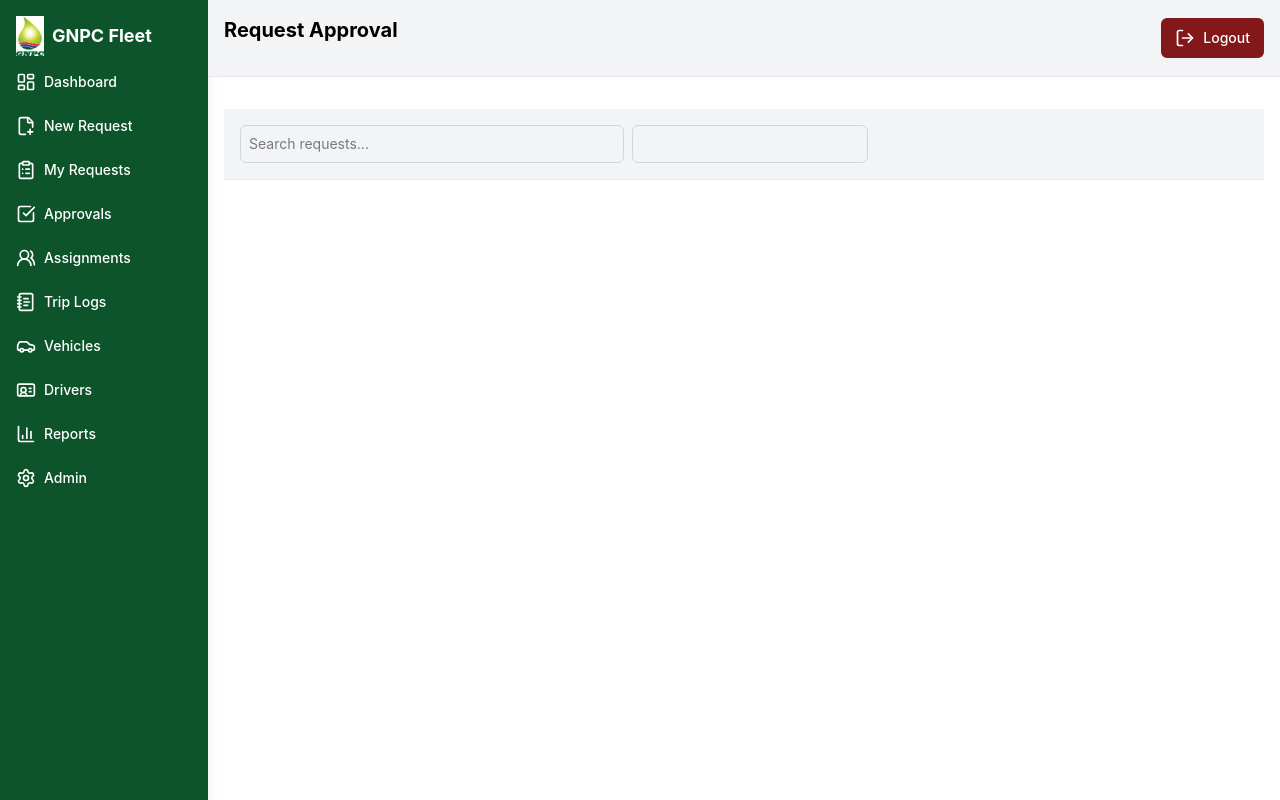
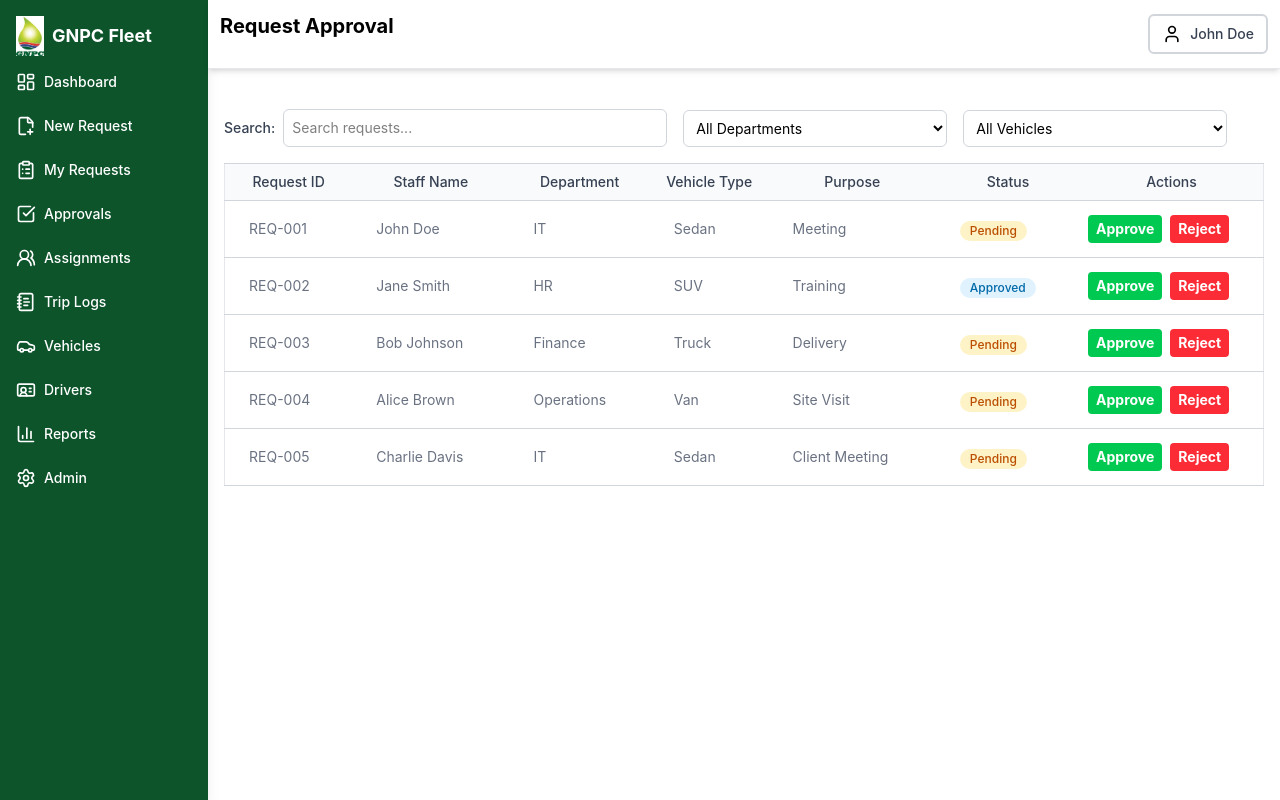
Before and after one commit to ChristineMendy22/Gnpc_fleet_management, a React (Vite) app in the folder client/: page /approval in a window 1280 px wide. Built offline with nearby package versions, Linux system fonts and the light colour scheme.

Commit message:
added the approval form

```diff
--- a/client/src/Pages/Approval.jsx
+++ b/client/src/Pages/Approval.jsx
@@ -6,11 +6,8 @@ import React from 'react'
 const Approval = () => {
   return (
     <AppLayout title="Request Approval">
-      <RequestApproval />
+        <RequestApproval />
     </AppLayout>
-    // <div className="p-4 bg-gray-100 border-b border-gray-200 my-4">
-    //     <h2 className='text-green-700'>Request Approval</h2>
-    // </div>
   )
 }
 
--- a/client/src/Pages/MyRequests.jsx
+++ b/client/src/Pages/MyRequests.jsx
@@ -4,27 +4,10 @@ import {
 } from "lucide-react";
 import AppLayout from "../layout/AppLayout";
 import { useNavigate } from "react-router-dom";
+import { STATUS_STYLES, STATUSES } from "../data/dummyData";
 
 // Data
 
-const STATUSES = [
-  "All",
-  "Completed",
-  "Approved",
-  "Assigned",
-  "Pending",
-  "Rejected",
-  "Draft",
-];
-
-const STATUS_STYLES = {
-  Completed: "bg-emerald-100 text-emerald-700",
-  Approved: "bg-sky-100 text-sky-700",
-  Assigned: "bg-blue-100 text-blue-800",
-  Pending: "bg-amber-100 text-amber-700",
-  Rejected: "bg-rose-100 text-rose-700",
-  Draft: "bg-slate-200 text-slate-600",
-};
 
 const REQUESTS = [
   { date: "02 Jun 2026", From: "Head office", To: "Brikama", purpose: "Cartridge delivery", status: "Completed" },
@@ -71,7 +54,7 @@ const MyRequests = () => {
               <Plus /> Add Request
             </button>
           </div>
-          <table className="min-w-full divide-y divide-gray-200">
+          <table className="min-w-full divide-y divide-gray-200 border border-gray-200">
             <thead className="bg-gray-50">
               <tr>
                 <th scope="col" className="px-6 py-3 text-left text-xs font-medium text-gray-500 uppercase tracking-wider">Date</th>
--- a/client/src/components/RequestApproval.jsx
+++ b/client/src/components/RequestApproval.jsx
@@ -1,21 +1,85 @@
-import React from 'react'
+import { Check, X } from "lucide-react"
+import { STATUS_STYLES } from "../data/dummyData"
+
 
 const RequestApproval = () => {
+    const REQUESTAPPROVALS = [
+        {requestId: "REQ-001", staffName: "John Doe", department: "IT", vehicleType: "Sedan", purpose: "Meeting", status: "Pending"},
+        {requestId: "REQ-002", staffName: "Jane Smith", department: "HR", vehicleType: "SUV", purpose: "Training", status: "Approved"},
+        {requestId: "REQ-003", staffName: "Bob Johnson", department: "Finance", vehicleType: "Truck", purpose: "Delivery", status: "Pending"},
+        {requestId: "REQ-004", staffName: "Alice Brown", department: "Operations", vehicleType: "Van", purpose: "Site Visit", status: "Pending"},
+        {requestId: "REQ-005", staffName: "Charlie Davis", department: "IT", vehicleType: "Sedan", purpose: "Client Meeting", status: "Pending"}
+    ]
   return (
-    <div className="p-4 bg-gray-100 border-b border-gray-200 my-4">
-        <div className="flex items-center gap-2">
-            <input
+    <div className="bg-white my-6">
+        <div className="flex items-center gap-4 mb-4">
+            {/* <input
+                type="text"
+                id="search"
+                className="w-66 border border-gray-300 p-2 rounded-md text-sm focus:outline-none focus:ring-2 focus:ring-green-500 focus:border-green-500"
+                placeholder="Search requests..."
+            /> */}
 
-                id="search"
-                className="w-96 border border-gray-300 p-2 rounded-md text-sm focus:outline-none focus:ring-2 focus:ring-green-500 focus:border-green-500"
-                placeholder="Search requests..."
-            />
-            <input
-                type="text"
-                className='border border-gray-300 rounded-md p-2 text-sm focus:outline-none focus:ring-2 focus:ring-green-500 focus:border-green-500'
-
-            />
+            {/* Search bar */}
+              <div className="flex items-center gap-2">
+                <label htmlFor="search" className="text-sm font-medium text-gray-700">Search:</label>
+                <input
+                  id="search"
+                  className="w-96 border border-gray-300 p-2 rounded-md text-sm focus:outline-none focus:ring-2 focus:ring-green-500 focus:border-green-500"
+                  placeholder="Search requests..."
+                />
+              </div>
+            <select className="w-66 border border-gray-300 p-2 rounded-md text-sm focus:outline-none focus:ring-2 focus:ring-green-500 focus:border-green-500">
+                <option value="">All Departments</option>
+                <option value="IT" onClick>IT</option>
+                <option value="HR">HR</option>
+                <option value="Finance">Finance</option>
+                <option value="Operations">Operations</option>
+                <option value="Commance">Commance</option>
+            </select>
+            <select className="w-66 border border-gray-300 p-2 rounded-md text-sm focus:outline-none focus:ring-2 focus:ring-green-500 focus:border-green-500">
+                <option value="">All Vehicles</option>
+                <option value="Sedan">Sedan</option>
+                <option value="SUV">SUV</option>
+                <option value="Truck">Truck</option>
+                <option value="Van">Van</option>
+                <option value="Toyota">Toyota</option>
+            </select>
         </div>
+        <table className="min-w-full divide-y divide-gray-200 border border-gray-200">
+            <thead className="bg-gray-50">
+                <tr>
+                    <th className="border-y border-gray-300 p-2 text-sm font-medium text-gray-700">Request ID</th>
+                    <th className="border-y border-gray-300 p-2 text-sm font-medium text-gray-700">Staff Name</th>
+                    <th className="border-y border-gray-300 p-2 text-sm font-medium text-gray-700">Department</th>
+                    <th className="border-y border-gray-300 p-2 text-sm font-medium text-gray-700">Vehicle Type</th>
+                    <th className="border-y border-gray-300 p-2 text-sm font-medium text-gray-700">Purpose</th>
+                    <th className="border-y border-gray-300 p-2 text-sm font-medium text-gray-700">Status</th>
+                    <th className="border-y border-gray-300 p-2 text-sm font-medium text-gray-700">Actions</th>
+                </tr>
+            </thead>
+             <tbody className="bg-white divide-y divide-gray-200">
+                {/* Table rows would go here */}
+                {REQUESTAPPROVALS.map((request, index) => (
+                    <tr key={index} className="border-b border-gray-300">
+                        <td className="px-6 py-4 whitespace-nowrap text-sm text-gray-500">{request.requestId}</td>
+                        <td className="px-6 py-4 whitespace-nowrap text-sm text-gray-500">{request.staffName}</td>
+                        <td className="px-6 py-4 whitespace-nowrap text-sm text-gray-500">{request.department}</td>
+                        <td className="px-6 py-4 whitespace-nowrap text-sm text-gray-500">{request.vehicleType}</td>
+                        <td className="px-6 py-4 whitespace-nowrap text-sm text-gray-500">{request.purpose}</td>
+                        <td className="px-6 py-4 whitespace-nowrap">
+                            <span className={`inline-flex items-center px-2.5 py-0.5 rounded-full text-xs font-medium ${STATUS_STYLES[request.status]}`}>
+                                {request.status}
+                            </span>
+                        </td>
+                        <td className="p-2 text-sm text-gray-700">
+                            <button className="bg-green-500 hover:bg-green-700 text-white font-bold py-1 px-2 rounded">Approve</button>
+                            <button className="bg-red-500 hover:bg-red-700 text-white font-bold py-1 px-2 rounded ml-2">Reject</button>
+                        </td>
+                    </tr>
+                ))}
+            </tbody>
+        </table>
 
     </div>
   )
--- /dev/null
+++ b/client/src/data/dummyData.js
@@ -0,0 +1,19 @@
+
+export const STATUSES = [
+  "All",
+  "Completed",
+  "Approved",
+  "Assigned",
+  "Pending",
+  "Rejected",
+  "Draft",
+];
+
+export const STATUS_STYLES = {
+  Completed: "bg-emerald-100 text-emerald-700",
+  Approved: "bg-sky-100 text-sky-700",
+  Assigned: "bg-blue-100 text-blue-800",
+  Pending: "bg-amber-100 text-amber-700",
+  Rejected: "bg-rose-100 text-rose-700",
+  Draft: "bg-slate-200 text-slate-600",
+};
--- a/client/src/layout/AppLayout.jsx
+++ b/client/src/layout/AppLayout.jsx
@@ -1,18 +1,40 @@
-import { LogOut, User } from "lucide-react"
+import { LogOut, LogOutIcon, User } from "lucide-react"
 import Sidebar from "../components/Sidebar"
+import { useState } from "react"
 
+const authUser = {
+  name: "John Doe",
+}
+
+const UserAvatar = (user) => {
+  return (
+    <div className="flex items-center gap-2">
+        <User className="h-5 w-5" />
+        <span className="text-sm font-medium text-gray-700">{user.name}</span>
+    </div>
+  )
+}
 
 const AppLayout = ({title, children}) => {
+  const [menuOpen, setMenuOpen] = useState(false)
   return (
     <div className="flex min-h-screen">
         <Sidebar />
 
         <div className="flex-1 flex flex-col">
-            <header className="p-4 bg-gray-100 border-b border-gray-200 flex items-center justify-between">
+            <header className="p-3 bg-white border-b border-gray-200 shadow-md flex items-center justify-between">
                 <h1 className="text-xl font-bold mb-4">{title}</h1>
-                <button className="flex items-center gap-2 border-2 border-red-900 bg-red-900 text-white hover:bg-red-700 px-3 py-2 rounded-md text-sm font-medium">
-                  <LogOut className="h-5 w-5" /> Logout
+                <button onClick={() => setMenuOpen(true)} className="flex items-center gap-2 border-2 border-gray-300 hover:bg-gray-100 px-3 py-2 rounded-md text-sm font-medium">
+                    {UserAvatar(authUser)}
                 </button>
+                {menuOpen && (
+                    <div className="absolute right-3 top-16 bg-white border border-gray-300 rounded-md shadow-lg p-2">
+                        <div className="flex flex-col">
+                            <button>Logout</button>
+                            <button>Settings</button>
+                        </div>
+                    </div>
+                )}
             </header>
             {/* Main content goes here */}
             <main className="p-4 flex-1">
```
